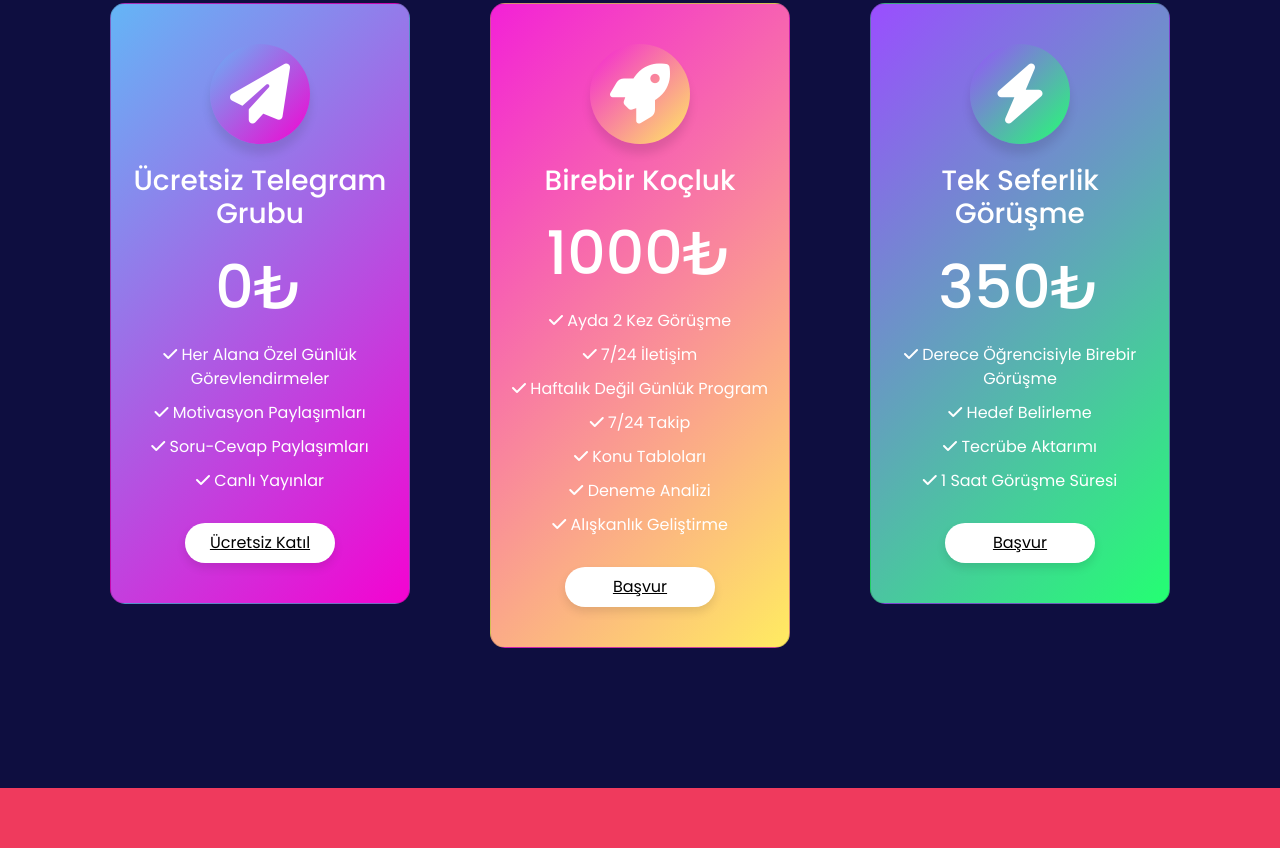
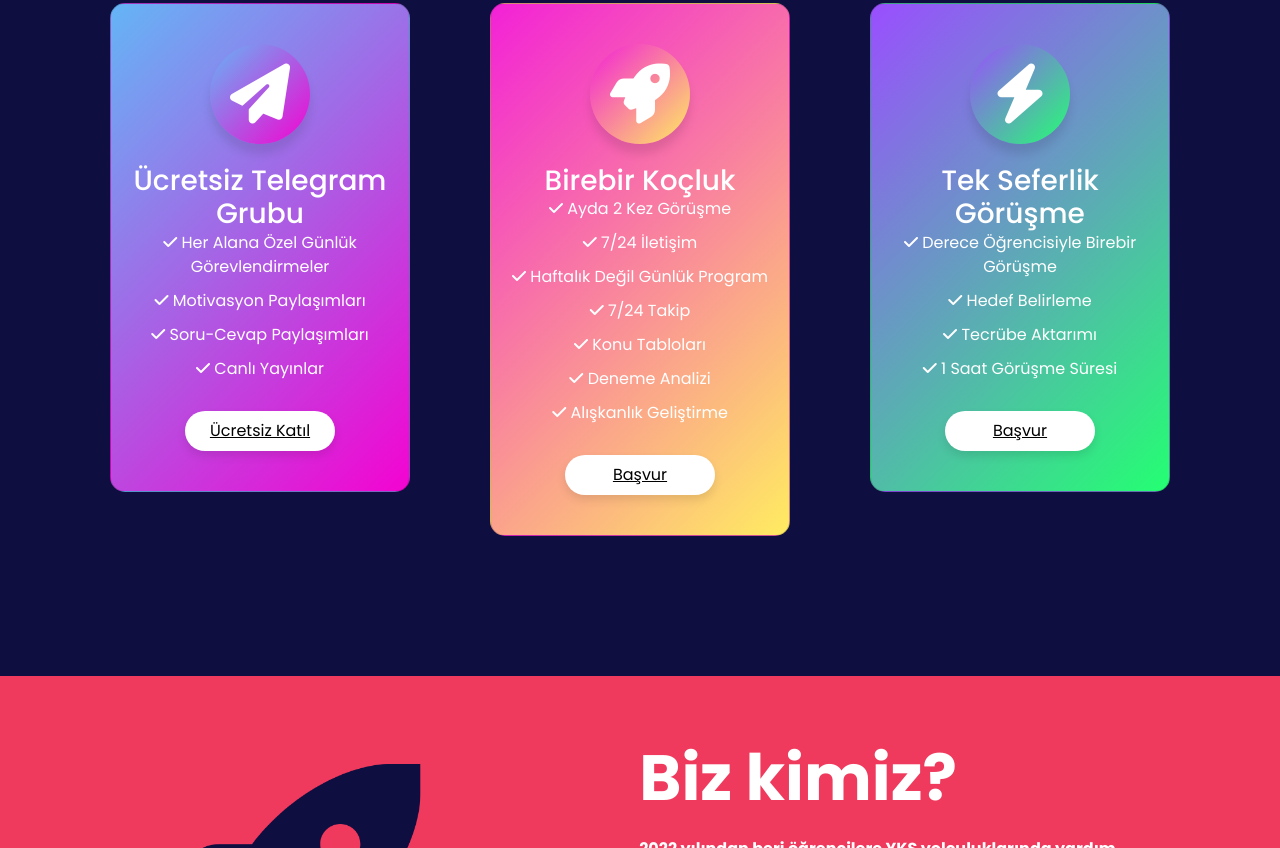
Before and after one commit to abdunzelil/DereceKocluk, a website: page index.html in a window 1280 px wide. Shown: the part 1502-2350 px from the top of the page. Drawn offline with nearby package versions, Linux system fonts and the light colour scheme.

Commit message:
Update index.html

```diff
--- a/index.html
+++ b/index.html
@@ -95,9 +95,7 @@ height="0" width="0" style="display:none;visibility:hidden"></iframe></noscript>
               <i class="fa fa-paper-plane" aria-hidden="true"></i>
               <h2> Ücretsiz Telegram Grubu</h2>
             </div>
-            <div class="price">
-              <h4>0₺</h4>
-            </div>
+
             <div class="option">
               <ul>
               <li> <i class="fa fa-check" aria-hidden="true"></i> Her Alana Özel Günlük Görevlendirmeler </li>
@@ -116,9 +114,7 @@ height="0" width="0" style="display:none;visibility:hidden"></iframe></noscript>
               <i class="fa fa-rocket" aria-hidden="true"></i>
               <h2>Birebir Koçluk</h2>
             </div>
-            <div class="price">
-              <h4>1000₺</h4>
-            </div>
+
             <div class="option">
               <ul>
               <li> <i class="fa fa-check" aria-hidden="true"></i> Ayda 2 Kez Görüşme </li>
@@ -140,9 +136,7 @@ height="0" width="0" style="display:none;visibility:hidden"></iframe></noscript>
               <i class="fa fa-bolt" aria-hidden="true"></i>
               <h2>Tek Seferlik Görüşme</h2>
             </div>
-            <div class="price">
-              <h4>350₺</h4>
-            </div>
+
             <div class="option">
               <ul>
               <li> <i class="fa fa-check" aria-hidden="true"></i> Derece Öğrencisiyle Birebir Görüşme </li>
```
